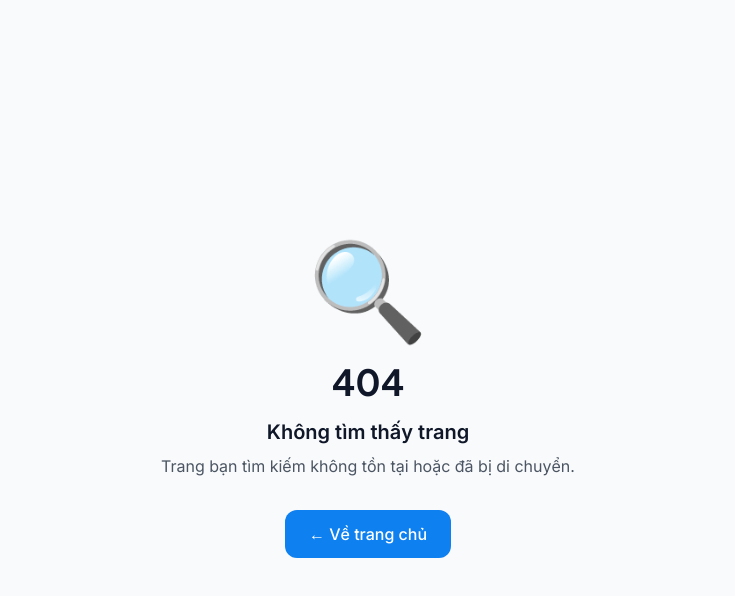
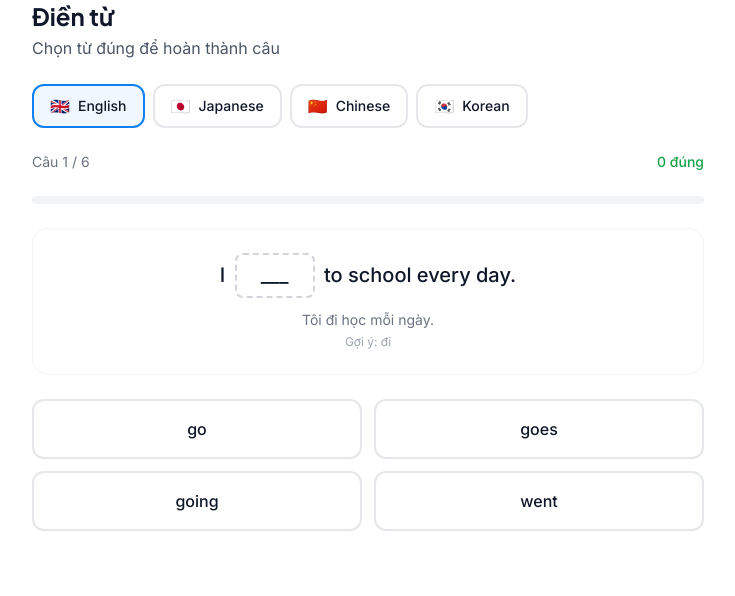
Before and after one commit to JasonTM17/Language_App, a Next.js app in the folder web/: page /fill-blank in a window 1280 px wide. Before the commit this address had no page. Shown: the top 596 px of the page, without its empty margins (272-1007 px from the left). Built offline with nearby package versions, Linux system fonts and the light colour scheme.

Commit message:
feat(web): add fill-in-the-blank grammar exercise page
- Grammar exercises with contextual hints and translations
- Multiple choice options with visual correct/incorrect feedback
- Support for all 4 languages with grammar-specific content
- Score tracking and progress visualization

```diff
--- /dev/null
+++ b/web/src/app/fill-blank/page.tsx
@@ -0,0 +1,197 @@
+'use client';
+
+import { useState } from 'react';
+import { Button } from '@/components/ui/button';
+
+interface FillExercise {
+  id: string;
+  language: string;
+  sentence: string;
+  blank: string;
+  hint: string;
+  translation: string;
+  options: string[];
+}
+
+const exercises: Record<string, FillExercise[]> = {
+  en: [
+    { id: '1', language: 'en', sentence: 'I ___ to school every day.', blank: 'go', hint: 'đi', translation: 'Tôi đi học mỗi ngày.', options: ['go', 'goes', 'going', 'went'] },
+    { id: '2', language: 'en', sentence: 'She ___ a doctor.', blank: 'is', hint: 'là', translation: 'Cô ấy là bác sĩ.', options: ['is', 'are', 'am', 'be'] },
+    { id: '3', language: 'en', sentence: 'They ___ playing football now.', blank: 'are', hint: 'đang', translation: 'Họ đang chơi bóng đá.', options: ['are', 'is', 'was', 'were'] },
+    { id: '4', language: 'en', sentence: 'I ___ never been to Japan.', blank: 'have', hint: 'đã từng', translation: 'Tôi chưa bao giờ đến Nhật.', options: ['have', 'has', 'had', 'having'] },
+    { id: '5', language: 'en', sentence: 'He ___ his homework yesterday.', blank: 'did', hint: 'đã làm', translation: 'Anh ấy đã làm bài tập hôm qua.', options: ['did', 'does', 'do', 'done'] },
+    { id: '6', language: 'en', sentence: 'We will ___ there at 5 PM.', blank: 'arrive', hint: 'đến', translation: 'Chúng tôi sẽ đến đó lúc 5 giờ chiều.', options: ['arrive', 'arrives', 'arrived', 'arriving'] },
+  ],
+  ja: [
+    { id: '7', language: 'ja', sentence: '私は日本語___ 勉強しています。', blank: 'を', hint: 'trợ từ tân ngữ', translation: 'Tôi đang học tiếng Nhật.', options: ['を', 'が', 'は', 'に'] },
+    { id: '8', language: 'ja', sentence: '東京___ 行きたいです。', blank: 'に', hint: 'trợ từ hướng', translation: 'Tôi muốn đi Tokyo.', options: ['に', 'を', 'で', 'が'] },
+    { id: '9', language: 'ja', sentence: 'この本は___ 面白いです。', blank: 'とても', hint: 'rất', translation: 'Cuốn sách này rất thú vị.', options: ['とても', 'あまり', 'ちょっと', 'すこし'] },
+  ],
+  zh: [
+    { id: '10', language: 'zh', sentence: '我___学生。', blank: '是', hint: 'là', translation: 'Tôi là sinh viên.', options: ['是', '有', '在', '做'] },
+    { id: '11', language: 'zh', sentence: '他___三个孩子。', blank: '有', hint: 'có', translation: 'Anh ấy có 3 đứa con.', options: ['有', '是', '在', '要'] },
+    { id: '12', language: 'zh', sentence: '我想___一杯咖啡。', blank: '喝', hint: 'uống', translation: 'Tôi muốn uống một ly cà phê.', options: ['喝', '吃', '买', '做'] },
+  ],
+  ko: [
+    { id: '13', language: 'ko', sentence: '저는 학생___。', blank: '입니다', hint: 'là (kính ngữ)', translation: 'Tôi là sinh viên.', options: ['입니다', '있습니다', '합니다', '됩니다'] },
+    { id: '14', language: 'ko', sentence: '한국어를 ___하고 있어요.', blank: '공부', hint: 'học', translation: 'Tôi đang học tiếng Hàn.', options: ['공부', '운동', '요리', '일'] },
+    { id: '15', language: 'ko', sentence: '오늘 날씨가 ___。', blank: '좋아요', hint: 'tốt/đẹp', translation: 'Hôm nay thời tiết đẹp.', options: ['좋아요', '나빠요', '추워요', '더워요'] },
+  ],
+};
+
+const languages = [
+  { code: 'en', name: 'English', flag: '🇬🇧' },
+  { code: 'ja', name: 'Japanese', flag: '🇯🇵' },
+  { code: 'zh', name: 'Chinese', flag: '🇨🇳' },
+  { code: 'ko', name: 'Korean', flag: '🇰🇷' },
+];
+
+export default function FillBlankPage() {
+  const [selectedLang, setSelectedLang] = useState('en');
+  const [currentIndex, setCurrentIndex] = useState(0);
+  const [selectedAnswer, setSelectedAnswer] = useState<string | null>(null);
+  const [showResult, setShowResult] = useState(false);
+  const [score, setScore] = useState({ correct: 0, total: 0 });
+
+  const currentExercises = exercises[selectedLang] || [];
+  const currentExercise = currentExercises[currentIndex];
+
+  const checkAnswer = (answer: string) => {
+    if (showResult) return;
+    setSelectedAnswer(answer);
+    setShowResult(true);
+    if (answer === currentExercise.blank) {
+      setScore(prev => ({ correct: prev.correct + 1, total: prev.total + 1 }));
+    } else {
+      setScore(prev => ({ ...prev, total: prev.total + 1 }));
+    }
+  };
+
+  const nextExercise = () => {
+    if (currentIndex < currentExercises.length - 1) {
+      setCurrentIndex(prev => prev + 1);
+      setSelectedAnswer(null);
+      setShowResult(false);
+    }
+  };
+
+  const resetAll = () => {
+    setCurrentIndex(0);
+    setSelectedAnswer(null);
+    setShowResult(false);
+    setScore({ correct: 0, total: 0 });
+  };
+
+  if (currentIndex >= currentExercises.length) {
+    return (
+      <div className="max-w-2xl mx-auto text-center py-16">
+        <div className="text-5xl mb-4">🎉</div>
+        <h2 className="text-2xl font-bold mb-4">Hoàn thành!</h2>
+        <p className="text-lg mb-2">Điểm: {score.correct}/{score.total}</p>
+        <p className="text-gray-500 mb-6">
+          {score.correct === score.total ? 'Xuất sắc! Bạn nắm vững ngữ pháp!' : 'Tiếp tục luyện tập nhé!'}
+        </p>
+        <Button onClick={resetAll}>Làm lại</Button>
+      </div>
+    );
+  }
+
+  return (
+    <div className="max-w-2xl mx-auto space-y-6">
+      <div>
+        <h1 className="text-2xl font-bold font-display">Điền từ</h1>
+        <p className="text-gray-600 dark:text-gray-400 mt-1">Chọn từ đúng để hoàn thành câu</p>
+      </div>
+
+      {/* Language selector */}
+      <div className="flex gap-2 flex-wrap">
+        {languages.map((lang) => (
+          <button
+            key={lang.code}
+            onClick={() => { setSelectedLang(lang.code); resetAll(); }}
+            className={`flex items-center gap-2 px-4 py-2 rounded-xl border-2 transition-all ${
+              selectedLang === lang.code
+                ? 'border-primary-500 bg-primary-50 dark:bg-primary-900/20'
+                : 'border-gray-200 dark:border-gray-700 hover:border-primary-200'
+            }`}
+          >
+            <span>{lang.flag}</span>
+            <span className="text-sm font-medium">{lang.name}</span>
+          </button>
+        ))}
+      </div>
+
+      {/* Progress */}
+      <div className="flex items-center justify-between text-sm">
+        <span className="text-gray-500">Câu {currentIndex + 1} / {currentExercises.length}</span>
+        <span className="font-medium text-green-600">{score.correct} đúng</span>
+      </div>
+      <div className="h-2 bg-gray-100 dark:bg-gray-800 rounded-full overflow-hidden">
+        <div className="h-full bg-primary-500 rounded-full transition-all" style={{ width: `${(currentIndex / currentExercises.length) * 100}%` }} />
+      </div>
+
+      {/* Sentence with blank */}
+      <div className="p-6 rounded-2xl bg-white dark:bg-gray-800 border border-gray-100 dark:border-gray-700 text-center">
+        <p className="text-xl font-medium leading-relaxed">
+          {currentExercise.sentence.split('___').map((part, i, arr) => (
+            <span key={i}>
+              {part}
+              {i < arr.length - 1 && (
+                <span className={`inline-block min-w-[80px] mx-1 px-3 py-1 rounded-lg border-2 border-dashed ${
+                  showResult && selectedAnswer === currentExercise.blank
+                    ? 'border-green-400 bg-green-50 dark:bg-green-900/20'
+                    : showResult
+                    ? 'border-red-400 bg-red-50 dark:bg-red-900/20'
+                    : 'border-gray-300 dark:border-gray-600'
+                }`}>
+                  {selectedAnswer || '___'}
+                </span>
+              )}
+            </span>
+          ))}
+        </p>
+        <p className="text-sm text-gray-500 mt-3">{currentExercise.translation}</p>
+        <p className="text-xs text-gray-400 mt-1">Gợi ý: {currentExercise.hint}</p>
+      </div>
+
+      {/* Options */}
+      <div className="grid grid-cols-2 gap-3">
+        {currentExercise.options.map((option) => {
+          let styles = 'border-gray-200 dark:border-gray-700 hover:border-primary-300 hover:bg-primary-50 dark:hover:bg-primary-900/20';
+          if (showResult) {
+            if (option === currentExercise.blank) {
+              styles = 'border-green-500 bg-green-50 dark:bg-green-900/20 text-green-700 dark:text-green-300';
+            } else if (option === selectedAnswer) {
+              styles = 'border-red-500 bg-red-50 dark:bg-red-900/20 text-red-700 dark:text-red-300';
+            } else {
+              styles = 'border-gray-200 dark:border-gray-700 opacity-50';
+            }
+          }
+
+          return (
+            <button
+              key={option}
+              onClick={() => checkAnswer(option)}
+              disabled={showResult}
+              className={`p-4 rounded-xl border-2 text-center font-medium transition-all ${styles}`}
+            >
+              {option}
+            </button>
+          );
+        })}
+      </div>
+
+      {/* Result & Next */}
+      {showResult && (
+        <div className="flex items-center justify-between">
+          <p className={`text-sm font-medium ${selectedAnswer === currentExercise.blank ? 'text-green-600' : 'text-red-600'}`}>
+            {selectedAnswer === currentExercise.blank ? '✓ Chính xác!' : `✗ Đáp án đúng: ${currentExercise.blank}`}
+          </p>
+          <Button onClick={nextExercise}>
+            {currentIndex < currentExercises.length - 1 ? 'Câu tiếp →' : 'Xem kết quả'}
+          </Button>
+        </div>
+      )}
+    </div>
+  );
+}
```
